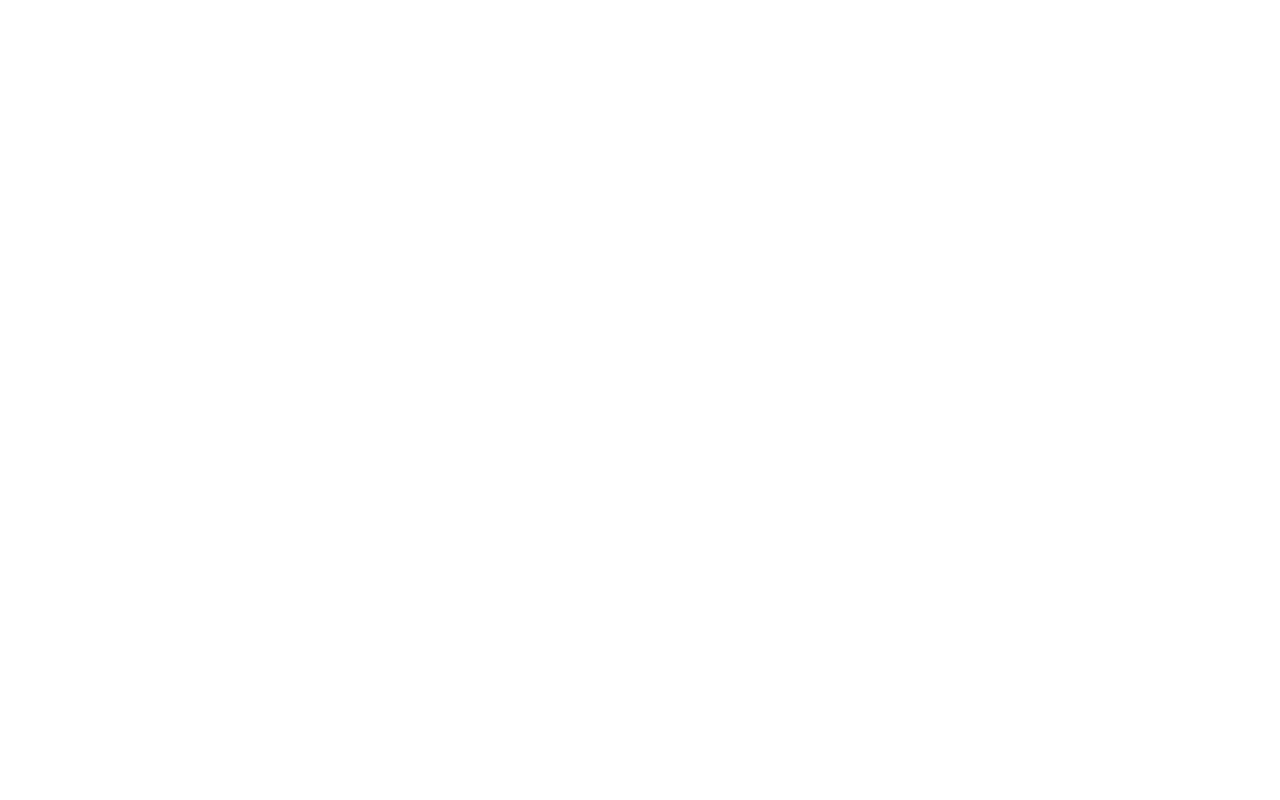
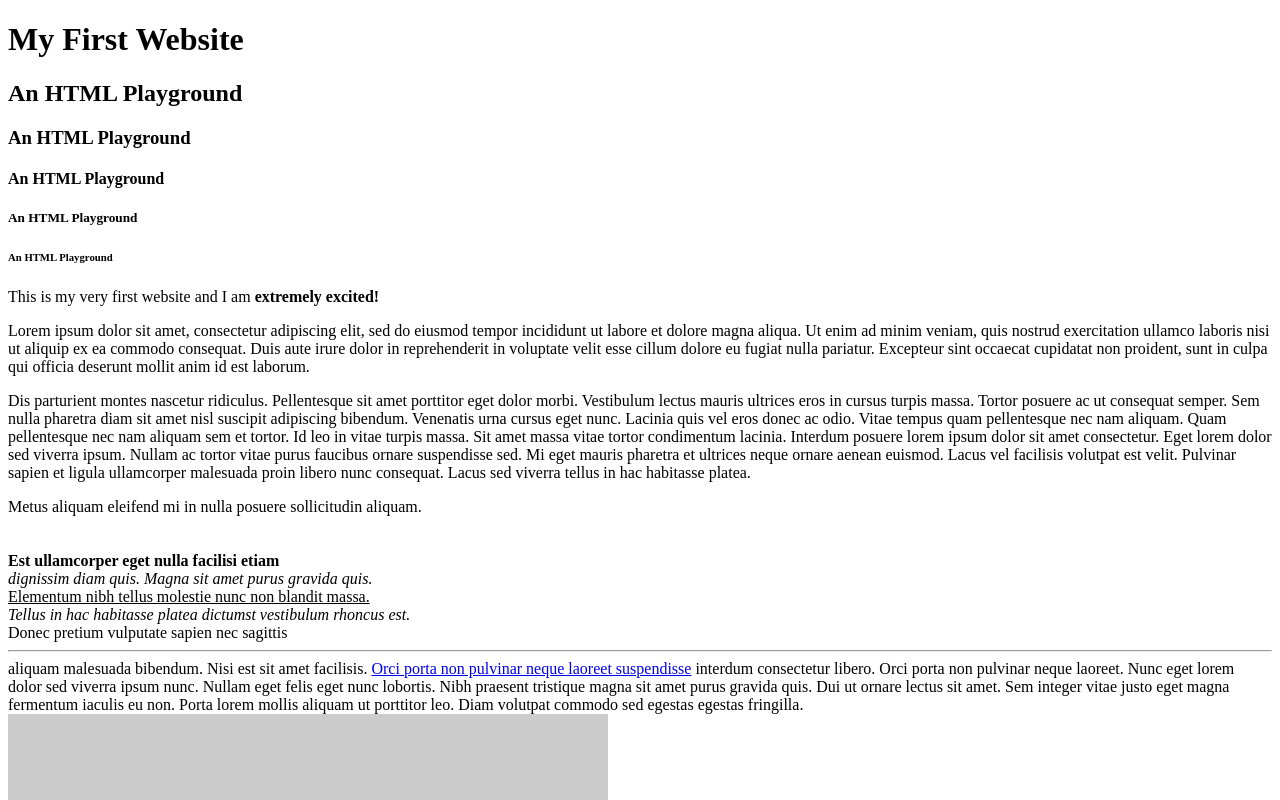
Before and after one commit to Porquenolonsboth/champagnefreetime.github.io, a plain HTML site: page index.html in a window 1280 px wide. Shown: the top 800 px of the page. Drawn offline with Linux system fonts and the light colour scheme; placeholder pictures from the web are drawn by us.

Commit message:
Basics
started using basics

```diff
--- a/index.html
+++ b/index.html
@@ -1,10 +1,54 @@
 <!DOCTYPE html>
-<html lang="en">
-<head>
-    <meta charset="UTF-8">
-    <title>Title</title>
-</head>
-<body>
+<html>
+    <head>
+        <meta charset="utf-8">
+        <meta name="viewport" content="width=device-width, initial-scale=1">
+        <title>My first Website</title>
+    </head>
+    <body>
+    <h1>My First Website</h1>
+    <h2>An HTML Playground</h2>
+    <h3>An HTML Playground</h3>
+    <h4>An HTML Playground</h4>
+    <h5>An HTML Playground</h5>
+    <h6>An HTML Playground</h6>
 
-</body>
+    This is my very first website and I am <b> extremely excited!</b>
+
+    <p>Lorem ipsum dolor sit amet, consectetur adipiscing elit, sed do eiusmod tempor incididunt ut labore et
+        dolore magna aliqua. Ut enim ad minim veniam, quis nostrud exercitation ullamco laboris nisi ut aliquip
+        ex ea commodo consequat. Duis aute irure dolor in reprehenderit in voluptate velit esse cillum dolore eu fugiat
+        nulla pariatur. Excepteur sint occaecat cupidatat non proident, sunt in culpa qui officia deserunt mollit anim
+        id est laborum.
+    </p>
+
+    <p>
+        Dis parturient montes nascetur ridiculus. Pellentesque sit amet porttitor eget dolor morbi. Vestibulum
+        lectus mauris ultrices eros in cursus turpis massa. Tortor posuere ac ut consequat semper. Sem nulla
+        pharetra diam sit amet nisl suscipit adipiscing bibendum. Venenatis urna cursus eget nunc. Lacinia quis
+        vel eros donec ac odio. Vitae tempus quam pellentesque nec nam aliquam. Quam pellentesque nec nam aliquam
+        sem et tortor. Id leo in vitae turpis massa. Sit amet massa vitae tortor condimentum lacinia. Interdum posuere
+        lorem ipsum dolor sit amet consectetur. Eget lorem dolor sed viverra ipsum. Nullam ac tortor vitae purus
+        faucibus ornare suspendisse sed. Mi eget mauris pharetra et ultrices neque ornare aenean euismod. Lacus vel
+        facilisis volutpat est velit. Pulvinar sapien et ligula ullamcorper malesuada proin libero nunc consequat.
+        Lacus sed viverra tellus in hac habitasse platea.
+    </p>
+    Metus aliquam eleifend mi in nulla posuere sollicitudin aliquam.<br><br><br>
+    <b>Est ullamcorper eget nulla facilisi etiam</b> <br>
+    <i>dignissim diam quis. Magna sit amet purus gravida quis. </i> <br>
+    <u>Elementum nibh tellus molestie nunc non blandit massa.</u><br>
+
+    <em>Tellus in hac habitasse platea dictumst vestibulum rhoncus est. </em><br>
+    Donec pretium vulputate sapien nec sagittis
+    <hr>
+    aliquam malesuada bibendum. Nisi est sit amet facilisis.
+    <a href="https://www.google.com" target="_blank">Orci porta non pulvinar neque laoreet suspendisse</a>
+    interdum consectetur libero. Orci porta non pulvinar neque laoreet. Nunc eget lorem dolor sed viverra ipsum nunc.
+    Nullam eget felis eget nunc lobortis. Nibh praesent tristique magna sit amet purus gravida quis. Dui ut ornare
+    lectus sit amet. Sem integer vitae justo eget magna fermentum iaculis eu non. Porta lorem mollis aliquam ut
+    porttitor leo. Diam volutpat commodo sed egestas egestas fringilla.
+    <br>
+    <img src="https://via.placeholder.com/600">
+
+    </body>
 </html>
```
